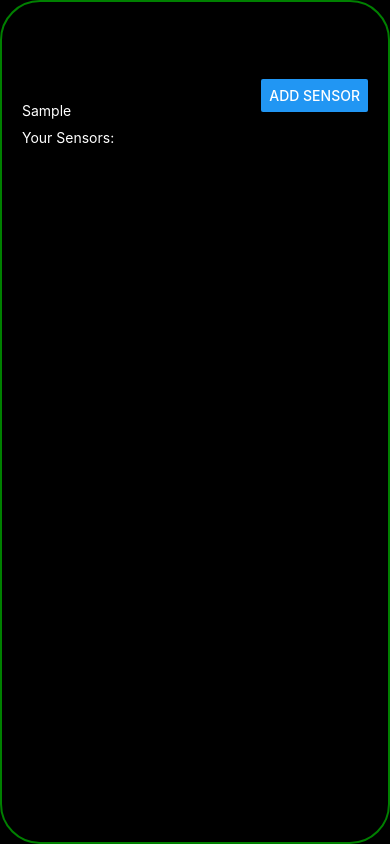
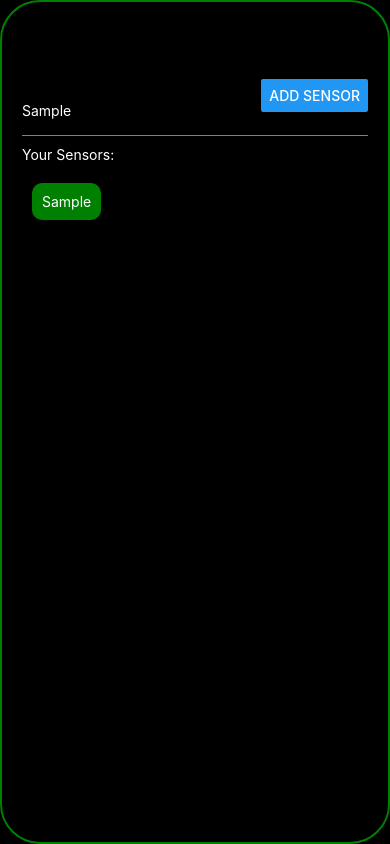
Before and after one commit to gallbotond/smart-home-project-frontend, a React Native app: screen / in a window 390 px wide. Both pictures are taken after typing "Sample" into the empty fields and a click on the button "ADD SENSOR". Built offline with nearby package versions, Linux system fonts and the light colour scheme.

Commit message:
create basic list for sensors

```diff
--- a/App.js
+++ b/App.js
@@ -1,7 +1,20 @@
 import { StatusBar } from "expo-status-bar";
+import { useState } from "react";
 import { StyleSheet, Text, View, Button, TextInput } from "react-native";
 
 export default function App() {
+  const [sensors, setSensors] = useState([]);
+  const [input, setInput] = useState("");
+
+  const sensorInputHandler = (text) => {
+    // console.log(text);
+    setInput(text);
+  };
+
+  const sensorAddHandler = () => {
+    setSensors((currentSensors) => [...currentSensors, input]);
+  };
+
   return (
     <View style={styles.container}>
       <View style={styles.view}>
@@ -10,11 +23,21 @@ export default function App() {
             style={styles.textInput}
             placeholder="ex. Living Room Temperature"
             placeholderTextColor={"gray"}
+            onChangeText={sensorInputHandler}
           />
-          <Button style={styles.button} title="Add Sensor" />
+          <Button
+            style={styles.button}
+            onPress={sensorAddHandler}
+            title="Add Sensor"
+          />
         </View>
-        <View>
+        <View style={styles.list}>
           <Text style={styles.text}>Your Sensors:</Text>
+          {sensors.map((sensor, i) => (
+            <Text style={styles.listItem} key={i}>
+              {sensor}
+            </Text>
+          ))}
         </View>
       </View>
     </View>
@@ -33,10 +56,11 @@ const styles = StyleSheet.create({
   },
   textInput: {
     color: "white",
-    marginTop: 30
+    marginTop: 30,
+    flex: 2,
   },
   button: {
-    margin: 'auto'
+    flex: 1,
   },
   view: {
     borderColor: "green",
@@ -44,12 +68,25 @@ const styles = StyleSheet.create({
     padding: 20,
     borderRadius: 40,
     flex: 1,
-    margin: 0
+    margin: 0,
   },
   inputContainer: {
-    flexDirection: 'row',
-    justifyContent: 'space-between',
+    flexDirection: "row",
+    justifyContent: "space-evenly",
     marginTop: 50,
-    alignItems: 'center',
-  }
+    alignItems: "center",
+    borderBottomWidth: 1,
+    borderBottomColor: "gray",
+    paddingBottom: 16,
+  },
+  list: {
+    alignItems: "flex-start",
+  },
+  listItem: {
+    color: "white",
+    backgroundColor: "green",
+    margin: 10,
+    padding: 10,
+    borderRadius: 10,
+  },
 });
```
